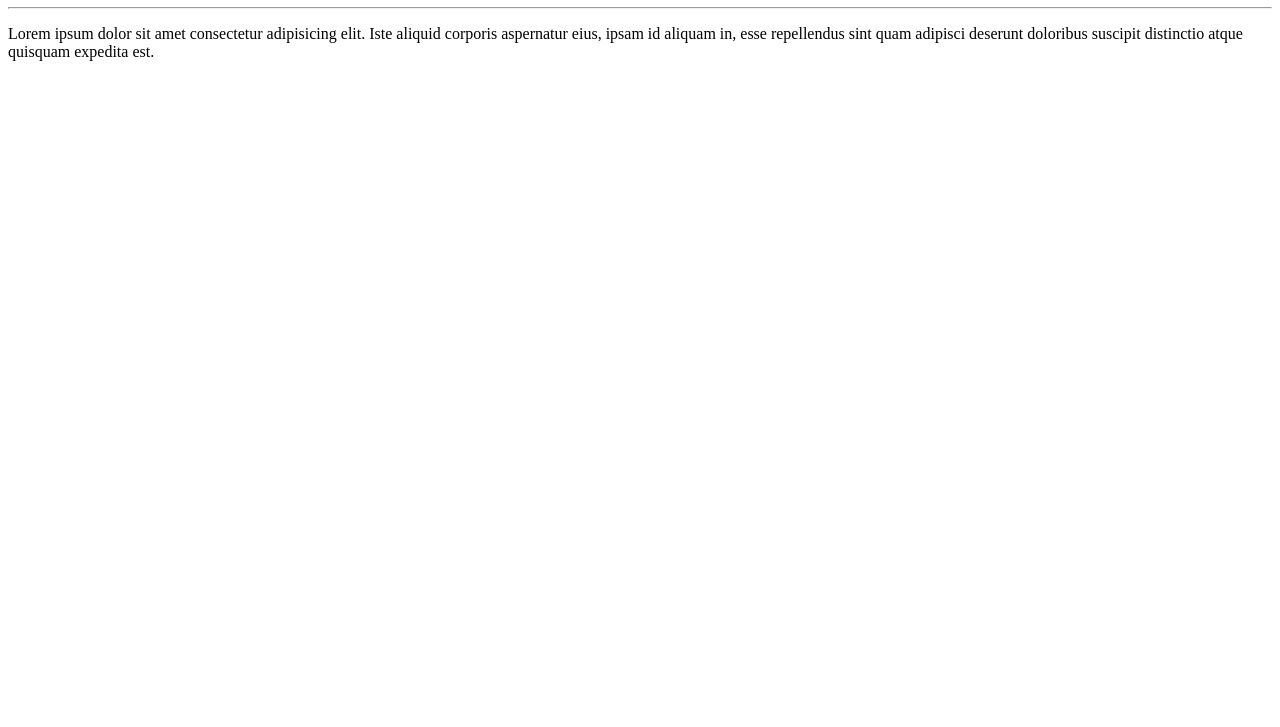
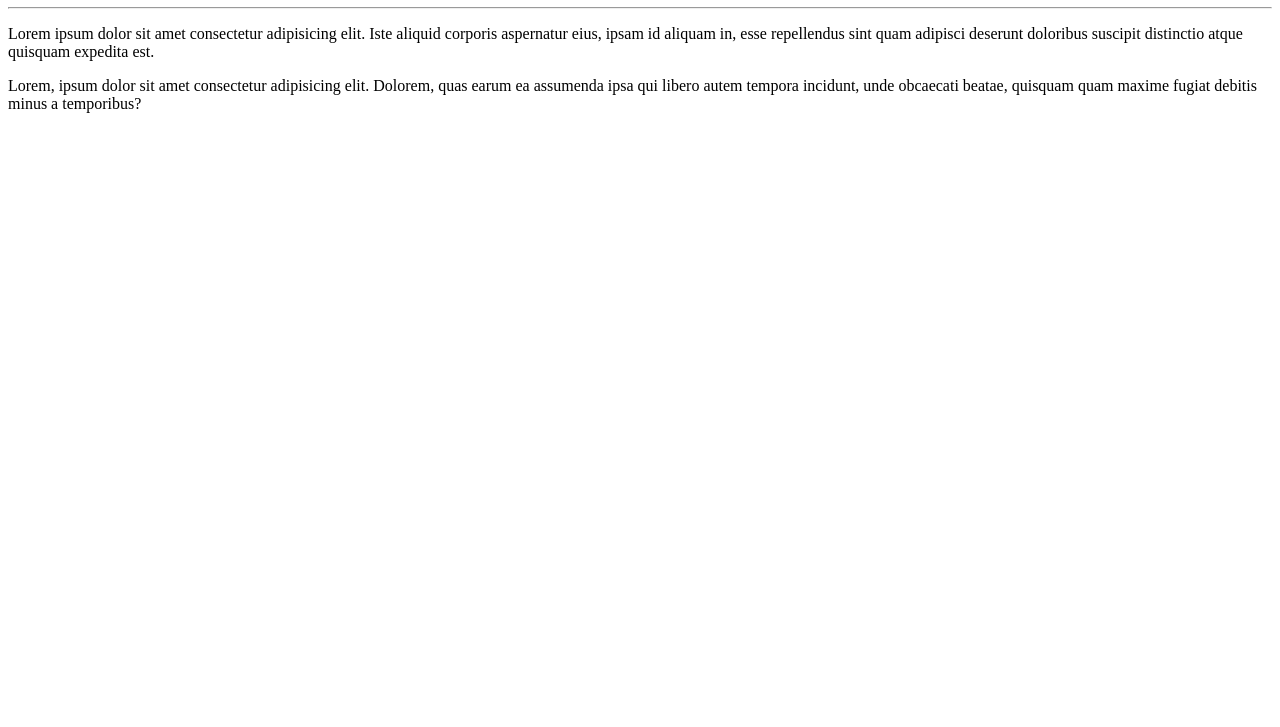
Before and after one commit to jgjefersonluishot/olaMundo, a plain HTML site: page myFirstSite/index.html in a window 1280 px wide. Shown: the part 73-800 px from the top of the page. Drawn offline with Linux system fonts and the light colour scheme.

Commit message:
adicionei um paragrafo

```diff
--- a/myFirstSite/index.html
+++ b/myFirstSite/index.html
@@ -9,6 +9,7 @@
     <h1>Olá, mundo!</h1>
     <hr>
     <p>Lorem ipsum dolor sit amet consectetur adipisicing elit. Iste aliquid corporis aspernatur eius, ipsam id aliquam in, esse repellendus sint quam adipisci deserunt doloribus suscipit distinctio atque quisquam expedita est.</p>
+    <p>Lorem, ipsum dolor sit amet consectetur adipisicing elit. Dolorem, quas earum ea assumenda ipsa qui libero autem tempora incidunt, unde obcaecati beatae, quisquam quam maxime fugiat debitis minus a temporibus?</p>
 
 </body>
 </html>
```
